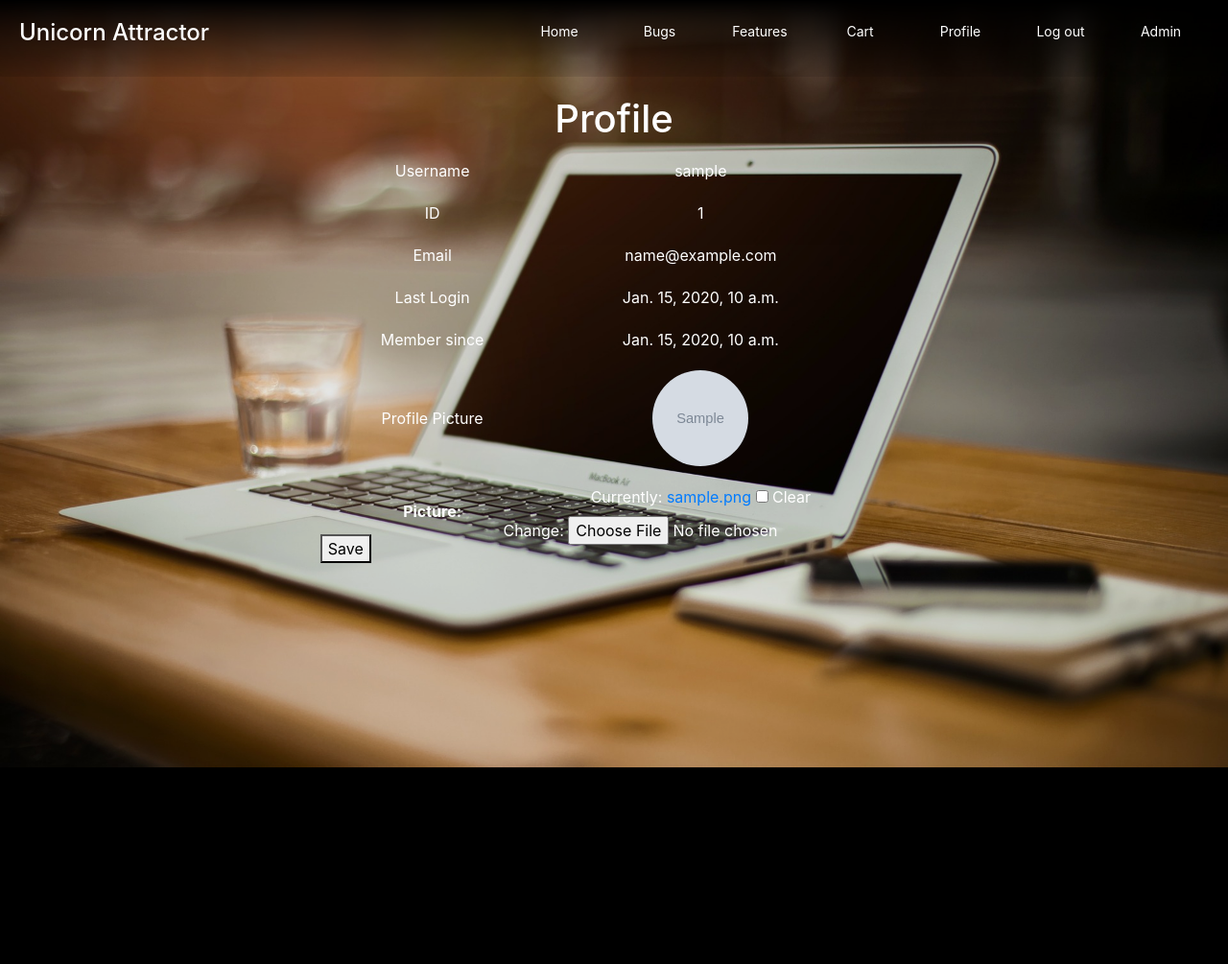
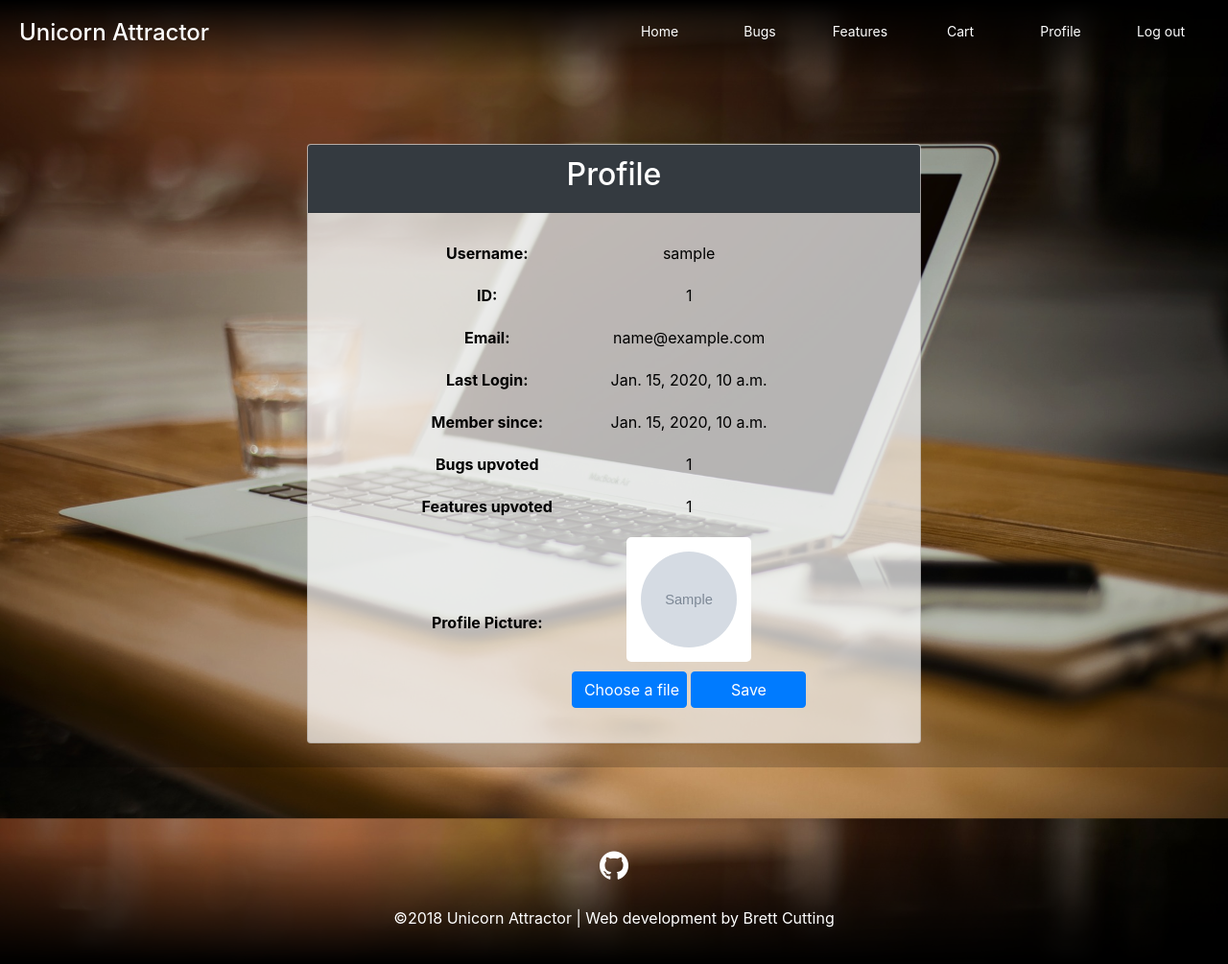
Before and after one commit to brettcutt/issue-tracker, a Django app: page /accounts/profile/ in a window 1280 px wide. Shown: the whole page at 96% size. Before the commit the page ends 800 px from the top, so only its background shows below. Run offline with Django 3.2, Linux system fonts and the light colour scheme; a user stored in the database is signed in; tables that the repository leaves empty hold one stand-in row (values such as "Sample post"); grey boxes marked "Sample" are stand-in pictures; some libraries are stand-ins or nearby versions; some web fonts are replaced.

Commit message:
added footer to all pages, made space around elements

```diff
--- a/accounts/templates/login.html
+++ b/accounts/templates/login.html
@@ -2,7 +2,7 @@
 {% load bootstrap_tags %}
 {% block content%}
 <div class="overlay-black"></div>
-<div class="container margin-top-100 center">
+<div class="container center">
     <div class="col-sm-6 offset-sm-3 login-form">
         <h1>Login</h1>
         <form method="post">
@@ -22,4 +22,6 @@
 
     </div>
 </div>
+<div class="block"></div>
+{% include 'footer.html' %}
 {% endblock %}
--- a/accounts/templates/profile.html
+++ b/accounts/templates/profile.html
@@ -2,49 +2,80 @@
 {% load bootstrap_tags %}
 {% block content %}
 <div class="overlay-black"></div>
-<div class=' margin-top-100 center'>
-    <h1>Profile</h1>
+<div class='center margin-t-50'>
+
+    <div class="profile-card">
+        <div class="card " style="max-width: 100%;">
+            <div class="card-header bg-dark center">
+                <h2>Profile</h2>
+            </div>
+            <div class="card-body center">
                 <table class='center inline'>
                     <tr>
                         <td>
-                Username
+                            <B>Username:</B>
                         </td>
                         <td>{{ profile }}</td>
                     </tr>
                     <tr>
                         <td>
-                ID
+                            <B>ID:</B>
                         </td>
                         <td>{{ profile.id }}</td>
                     </tr>
                     <tr>
-            <td>Email</td>
+                        <td>
+                            <B>Email:</B>
+                        </td>
                         <td>{{ profile.email}}</td>
                     </tr>
                     <tr>
-            <td>Last Login</td>
+                        <td>
+                            <B>Last Login:</B>
+                        </td>
                         <td>{{ profile.last_login}}</td>
                     </tr>
                     <tr>
-            <td>Member since</td>
+                        <td>
+                            <B>Member since:</B>
+                        </td>
                         <td>{{ profile.date_joined}}</td>
                     </tr>
                     <tr>
-            <td>Profile Picture</td>
+                        <td>
+                            <B>Bugs upvoted</B>
+                        </td>
+                        <td>{{ bug_upvotes}}</td>
+                    </tr>
+                    <tr>
+                        <td>
+                            <B>Features upvoted</B>
+                        </td>
+                        <td>{{ features_upvoted}}</td>
+                    </tr>
+                    <tr>
+                        <td>
+                            <B>Profile Picture:</B>
+                        </td>
                         <td>{{item.id}}
-                <img src=" {{ MEDIA_URL }}{{ picture }}"></img>
+                            <div class='pic-container'>
+                                <img class="profile-picture" src=" {{ MEDIA_URL }}{{ picture }}"></img>
+                            </div>
 
                             <form enctype="multipart/form-data" method='post' action="">
                                 {% csrf_token %}
-                    {{pic_form}}
-                    <button type='submit'>Save</button>
+                                <label class="picture-label btn btn-primary" for="id_picture">Choose a file</label>
+                                <input class="inputfile" style='width:100px;' type="file" id='id_picture' value='{{ picture }}'
+                                    name='picture'>
+                                <button class="btn btn-primary" type='submit'>Save</button>
                             </form>
                         </td>
                     </tr>
-
                 </table>
-
-
-
             </div>
+        </div>
+    </div>
+</div>
+<div class="block"></div>
+{% include 'footer.html' %}
 {% endblock %}
--- a/bugs/templates/bugs.html
+++ b/bugs/templates/bugs.html
@@ -1,10 +1,9 @@
 {% extends 'base.html' %}
 
 {% block content %}
-<div class="overlay-black"></div>
 <div class="wrapper">
     <div>
-        <h1 class="center margin-top-100 margin-bottom-20">Bugs</h1>
+        <h1 class="center margin-bottom-20">Bugs</h1>
         {% if user.is_authenticated %}
         <div class='center'>
             <a class='btn btn-primary inline margin-bottom-20' href="{% url 'add_bug' %}">Add Bug</a>
@@ -46,4 +45,6 @@
         </div>
     </div>
 </div>
+<div class="block"></div>
+{% include 'footer.html' %}
 {% endblock %}
--- a/features/templates/features.html
+++ b/features/templates/features.html
@@ -1,10 +1,9 @@
 {% extends 'base.html' %}
 
 {% block content %}
-<div class="overlay-black"></div>
 <div class="wrapper">
     <div>
-        <h1 class="center margin-top-100 margin-bottom-20">Features</h1>
+        <h1 class="center margin-bottom-20">Features</h1>
         {% if user.is_authenticated %}
         <div class='center'>
             <a class='btn btn-primary inline margin-bottom-20' href="{% url 'add_feature' %}">Add Feature</a>
@@ -46,4 +45,6 @@
         </div>
     </div>
 </div>
+<div class="block"></div>
+{% include 'footer.html' %}
 {% endblock %}
--- a/home/templates/index.html
+++ b/home/templates/index.html
@@ -43,5 +43,5 @@
 
     </div>
 </div>
-{% include 'footer.html' %}
+{% include 'footer-home.html' %}
 {% endblock %}
--- a/static/css/style.css
+++ b/static/css/style.css
@@ -1,9 +1,26 @@
+html {
+    height: 100%;
+    padding: 0;
+    margin: 0;
+}
 body {
     background-image: url("../img/home-office.jpg");
     background-position: top;
     background-attachment: fixed;
     background-size: cover;
     color: #fff;
+    position: relative;
+    height: 100%;
+    margin: 0%;
+    padding: 0;
+}
+
+.main-outer {
+    position: relative;
+    min-height: 100%;
+}
+.main-inner {
+    padding-bottom: 130px;
 }
 
 .btn {
@@ -28,11 +45,21 @@ width: 120px;
 .margin-bottom-20 {
     margin-bottom: 20px;
 }
+.margin-b-30 {
+    margin-bottom: 30px;
+}
+.margin-b-50 {
+    margin-bottom: 50px;
+}
 .margin-top-100 {
     margin-top: 100px;
 }
 
-img {
+.margin-t-50 {
+    margin-top: 50px;
+}
+
+img, .pic {
     width: 100px;
     height: 100px;
 
@@ -53,6 +80,10 @@ h4 {
     margin-bottom: 20px;
 }
 
+.wrapper h1 {
+    margin-bottom: 50px;
+}
+
 
 /* BASE.HTML */
 header {
@@ -61,7 +92,10 @@ header {
     width: 100%;
     height: 80px;
     z-index: 1;
-    background-image: linear-gradient(rgba(0,0,0,1), rgba(0,0,0,.1))
+    background-image: linear-gradient(rgba(0,0,0,1), rgba(0,0,0,0))
+
+}
+.innerheader {
 }
 /* NAV */
 .logo {
@@ -436,7 +470,37 @@ margin-bottom: 10px;
 
 /* PROFILE */
 
-table, td {
+.profile-card {
+    width: 50%;
+    margin: 0 auto;
+}
+
+.profile-card td {
+    text-align: center;
+}
+.pic-container {
+    background-color: #fff;
+    display: inline-block;
+    padding: 5px;
+    margin-bottom: 10px;
+    border-radius: 5px;
+}
+
+.profile-picture {
+    margin: 10px;
+}
+
+.inputfile {
+	width: 0.1px;
+	height: 0.1px;
+	opacity: 0;
+	overflow: hidden;
+	position: absolute;
+	z-index: -1;
+}
+ .picture-label {
+    cursor: pointer;
+    margin: 0;
 }
 
 td {
@@ -444,7 +508,16 @@ td {
 }
 
 /* CART */
+.block {
+    width: 100%;
+    height: 100px;
+}
 .summary {
+    width: 100%;
+    margin: 0 auto;
+}
+
+.summary-checkout {
     width: 50%;
     margin: 0 auto;
 }
@@ -508,7 +581,7 @@ td {
         height: 60vh;
         overflow: hidden;
         overflow-y: scroll;
-        padding-bottom: 100px;
+        margin-top: -100px;
     }
 }
 
@@ -518,3 +591,26 @@ td {
         width: 50%;
     }
 }
+
+/* FOOTER */
+
+footer {
+    position: absolute;
+    background-image: linear-gradient(rgba(0,0,0,0),rgba(0,0,0,1));
+    height: 130px;
+    width: 100%;
+    margin-top: 20px;
+    bottom: 0;
+    text-align: center;
+}
+
+#github-icon {
+    color: #fff;
+    font-size: 35px;
+    margin-top: 10px;
+}
+
+.web-developer {
+    color: #fff;
+    margin: 0;
+}
--- a/templates/base.html
+++ b/templates/base.html
@@ -20,8 +20,9 @@
 </head>
 
 <body>
+    <div class="overlay-black"></div>
+    <div class="main-outer">
         <header>
-
             <a class="logo " href="#">
                 <h4 class='inline'>Unicorn Attractor</h4>
             </a>
@@ -33,10 +34,17 @@
                     <li><a href="{% url 'bugs' %}">Bugs</a></li>
                     <li><a href="{% url 'features' %}">Features</a></li>
                     {% if user.is_authenticated %}
-                <li><a href="{% url 'view_cart' %}">Cart</a></li>
+                    <li><a href="{% url 'view_cart' %}">Cart</a>
+                        {% if ticket_count > 0 %}
+                        <label for="" class="badge badge-light">{{ ticket_count }}</label>
+                        {% endif %}
+
+                    </li>
                     <li><a href="{% url 'profile' %}">Profile</a></li>
                     <li><a href="{% url 'logout' %}">Log out</a></li>
+                    {% if user|slugify == 'admin' %}
                     <li><a href="/admin">Admin</a></li>
+                    {% endif %}
                     {% else %}
 
                     <li><a href="{% url 'login' %}">Login</a></li>
@@ -46,13 +54,16 @@
                 </ul>
             </nav>
         </header>
+
+        <div class="main-inner">
+            <div class="block"></div>
             {% block messages %}
             {% endblock %}
 
             {% block content %}
             {% endblock %}
-
-
+        </div>
+    </div>
     <script src="{% static 'js/jquery-3.3.1.slim.min.js' %}"></script>
     <script src="{% static 'js/popper.min.js' %}"></script>
     <script src="{% static 'js/bootstrap.min.js' %}"></script>
```
Also changed, not shown: accounts/templates/registration.html (+4 -4 lines), bugs/templates/add_ticket.html (+24 -3 lines), bugs/templates/bug_detail.html (+3 -7 lines), cart/templates/cart.html (+9 -7 lines), checkout/templates/checkout.html (+20 -16 lines), features/templates/feature_detail.html (+4 -11 lines). Lines whose indentation alone changed are shown as unchanged.
